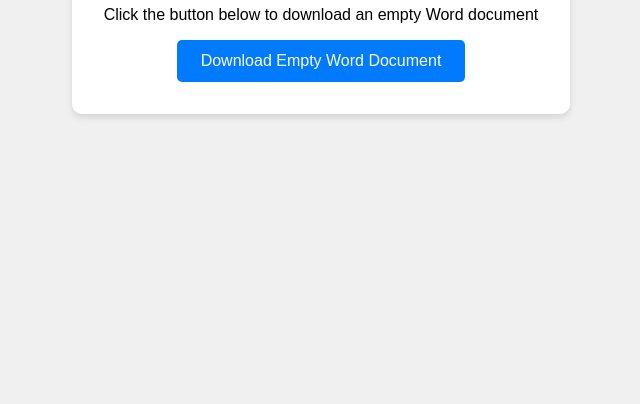
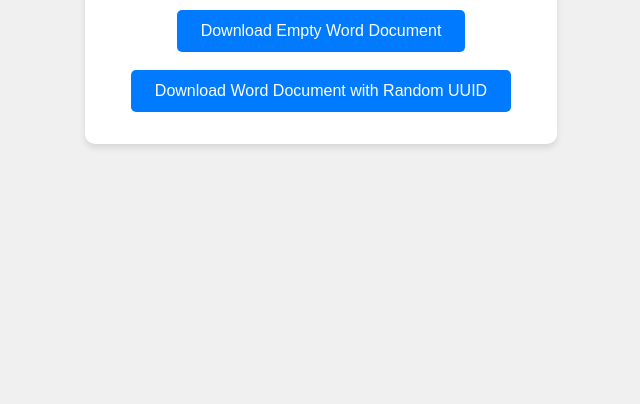
Before and after one commit to tupe12334/word-snapshot-testing, a plain HTML site: page site/index.html in a window 1280 px wide. Shown: the part 396-800 px from the top of the page, without its empty margins (319-959 px from the left). Drawn offline with nearby package versions, Linux system fonts and the light colour scheme.

Commit message:
Add functionality to download Word document with random UUID

```diff
--- a/site/index.html
+++ b/site/index.html
@@ -43,9 +43,13 @@
   <body>
     <div class="container">
       <h1>Word Document Generator</h1>
-      <p>Click the button below to download an empty Word document</p>
+      <p>Click the buttons below to download Word documents</p>
       <button id="downloadBtn" onclick="downloadWordDocument()">
         Download Empty Word Document
+      </button>
+      <br /><br />
+      <button id="downloadUuidBtn" onclick="downloadWordDocumentWithUUID()">
+        Download Word Document with Random UUID
       </button>
     </div>
 
@@ -54,6 +58,18 @@
     <script src="https://cdn.jsdelivr.net/npm/docx@8.5.0/build/index.umd.js"></script>
 
     <script>
+      // Function to generate a random UUID
+      function generateUUID() {
+        return "xxxxxxxx-xxxx-4xxx-yxxx-xxxxxxxxxxxx".replace(
+          /[xy]/g,
+          function (c) {
+            var r = (Math.random() * 16) | 0,
+              v = c == "x" ? r : (r & 0x3) | 0x8;
+            return v.toString(16);
+          }
+        );
+      }
+
       async function downloadWordDocument() {
         const button = document.getElementById("downloadBtn");
 
@@ -94,6 +110,64 @@
           button.textContent = "Download Empty Word Document";
         }
       }
+
+      async function downloadWordDocumentWithUUID() {
+        const button = document.getElementById("downloadUuidBtn");
+
+        try {
+          // Disable button during generation
+          button.disabled = true;
+          button.textContent = "Generating...";
+
+          // Generate a random UUID
+          const uuid = generateUUID();
+
+          // Create a new document using docx
+          const doc = new docx.Document({
+            sections: [
+              {
+                properties: {},
+                children: [
+                  new docx.Paragraph({
+                    children: [
+                      new docx.TextRun("Word document with random UUID:"),
+                    ],
+                  }),
+                  new docx.Paragraph({
+                    children: [
+                      new docx.TextRun({
+                        text: uuid,
+                        bold: true,
+                        size: 24,
+                      }),
+                    ],
+                  }),
+                  new docx.Paragraph({
+                    children: [
+                      new docx.TextRun(
+                        "\n\nThis document was generated using the docx package with a randomly generated UUID."
+                      ),
+                    ],
+                  }),
+                ],
+              },
+            ],
+          });
+
+          // Generate the document
+          const blob = await docx.Packer.toBlob(doc);
+
+          // Save the file with UUID in filename
+          saveAs(blob, `document-${uuid}.docx`);
+        } catch (error) {
+          console.error("Error generating document:", error);
+          alert("Error generating document: " + error.message);
+        } finally {
+          // Re-enable button
+          button.disabled = false;
+          button.textContent = "Download Word Document with Random UUID";
+        }
+      }
     </script>
   </body>
 </html>
```
